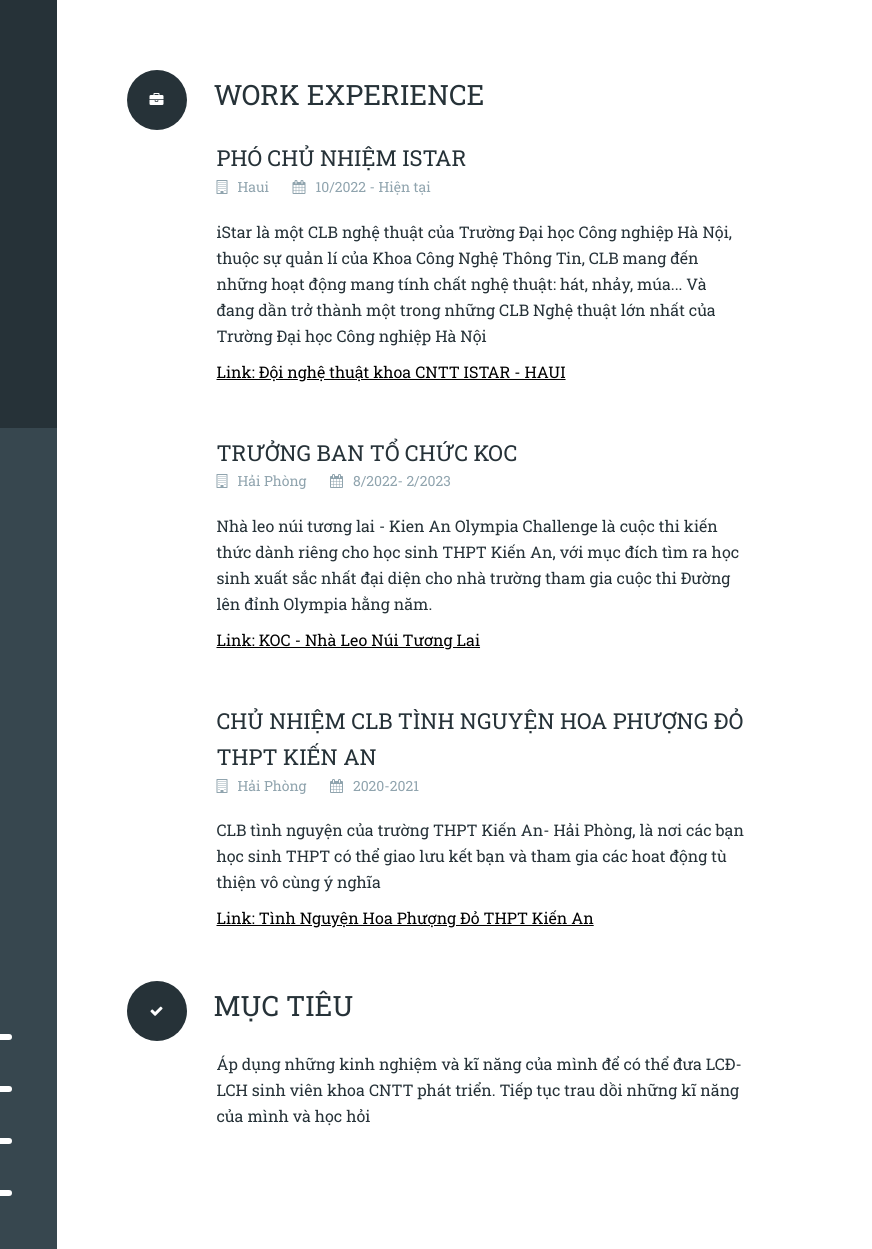
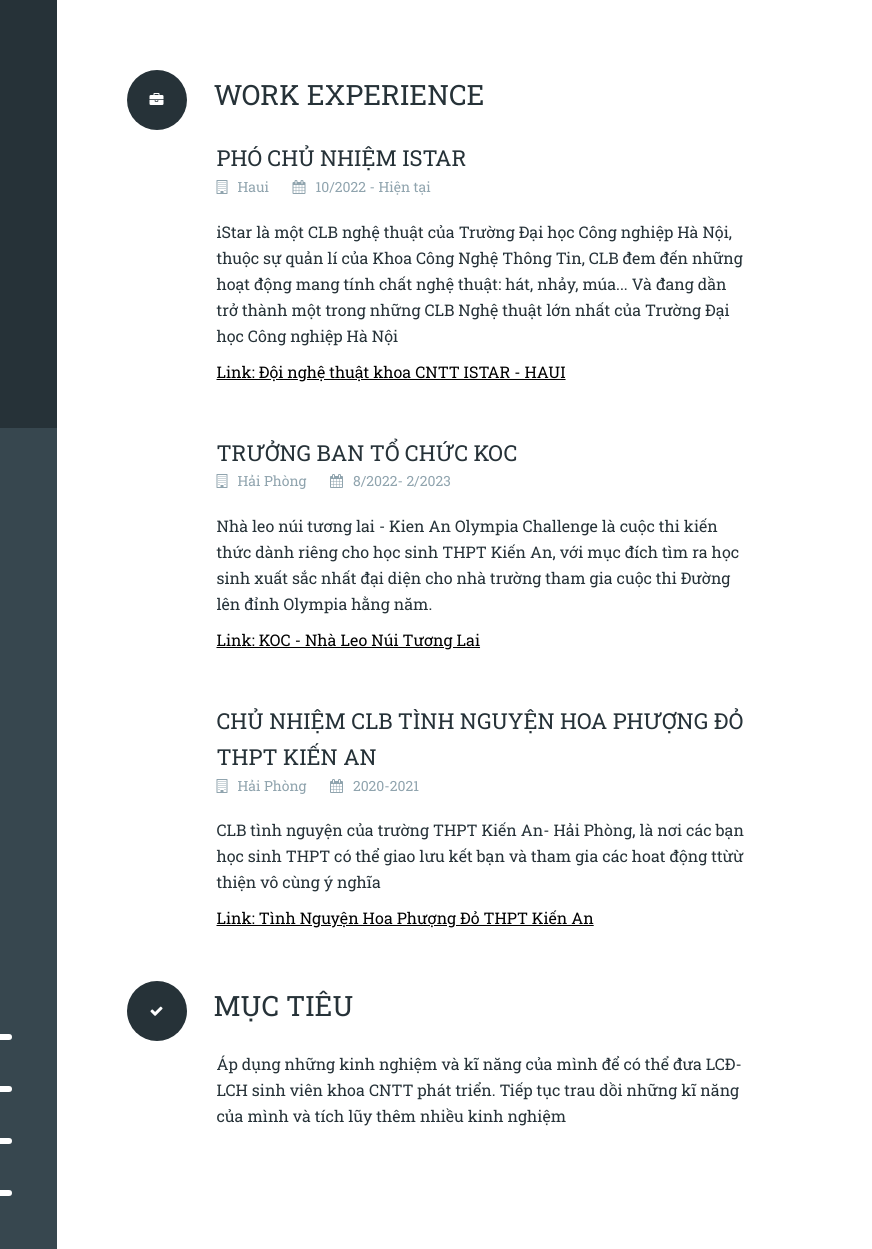
Before and after one commit to quibuuchua/PDA, a plain HTML site: page index.html in a window 1280 px wide. Shown: the full height of the page, 408-1280 px from the left. Drawn offline with Linux system fonts and the light colour scheme.

Commit message:
Update index.html

```diff
--- a/index.html
+++ b/index.html
@@ -111,7 +111,7 @@
 							<span><i class="fa fa-calendar"></i>10/2022 - Hiện tại</span>
 						</div>
 						<div class="module__content">
-							<p> iStar là một CLB nghệ thuật của Trường Đại học Công nghiệp Hà Nội, thuộc sự quản lí của Khoa Công Nghệ Thông Tin, CLB mang đến những hoạt động mang tính chất nghệ thuật: hát, nhảy, múa... Và đang dần trở thành một trong những CLB Nghệ thuật lớn nhất của Trường Đại học Công nghiệp Hà Nội</p>
+							<p> iStar là một CLB nghệ thuật của Trường Đại học Công nghiệp Hà Nội, thuộc sự quản lí của Khoa Công Nghệ Thông Tin, CLB đem đến những hoạt động mang tính chất nghệ thuật: hát, nhảy, múa... Và đang dần trở thành một trong những CLB Nghệ thuật lớn nhất của Trường Đại học Công nghiệp Hà Nội</p>
 							<div  ><a class="hover" style="  color: black;  cursor:pointer;" href="https://www.facebook.com/ISTARHaUI" target="_blank" >Link: Đội nghệ thuật khoa CNTT ISTAR - HAUI</a></div>
 						</div>
 					</div><!-- End .module #4 -->
@@ -135,7 +135,7 @@
 							<span><i class="fa fa-calendar"></i>2020-2021</span>
 						</div>
 						<div class="module__content">
-							<p>CLB tình nguyện của trường THPT Kiến An- Hải Phòng, là nơi các bạn học sinh THPT có thể giao lưu kết bạn và tham gia các hoat động tù thiện vô cùng ý nghĩa</p>
+							<p>CLB tình nguyện của trường THPT Kiến An- Hải Phòng, là nơi các bạn học sinh THPT có thể giao lưu kết bạn và tham gia các hoat động ttừừ thiện vô cùng ý nghĩa</p>
 							<div  ><a class="hover" style=" color: black;  cursor:pointer;" href="https://www.facebook.com/KOC.nhaleonuituonglai" target="_blank" >Link: Tình Nguyện Hoa Phượng Đỏ THPT Kiến An</a></div>
 						</div>
 					</div><!-- End .module #6 -->
@@ -150,7 +150,7 @@
 				<div class="section__content">
 
 						<div class="module__content">
-							<p>Áp dụng những kinh nghiệm và kĩ năng của mình để có thể đưa LCĐ-LCH sinh viên khoa CNTT phát triển. Tiếp tục trau dồi những kĩ năng của mình và học hỏi</p>
+							<p>Áp dụng những kinh nghiệm và kĩ năng của mình để có thể đưa LCĐ-LCH sinh viên khoa CNTT phát triển. Tiếp tục trau dồi những kĩ năng của mình và tích lũy thêm nhiều kinh nghiệm</p>
 						</div>
 					</div><!-- End .module #7 -->
 
```
